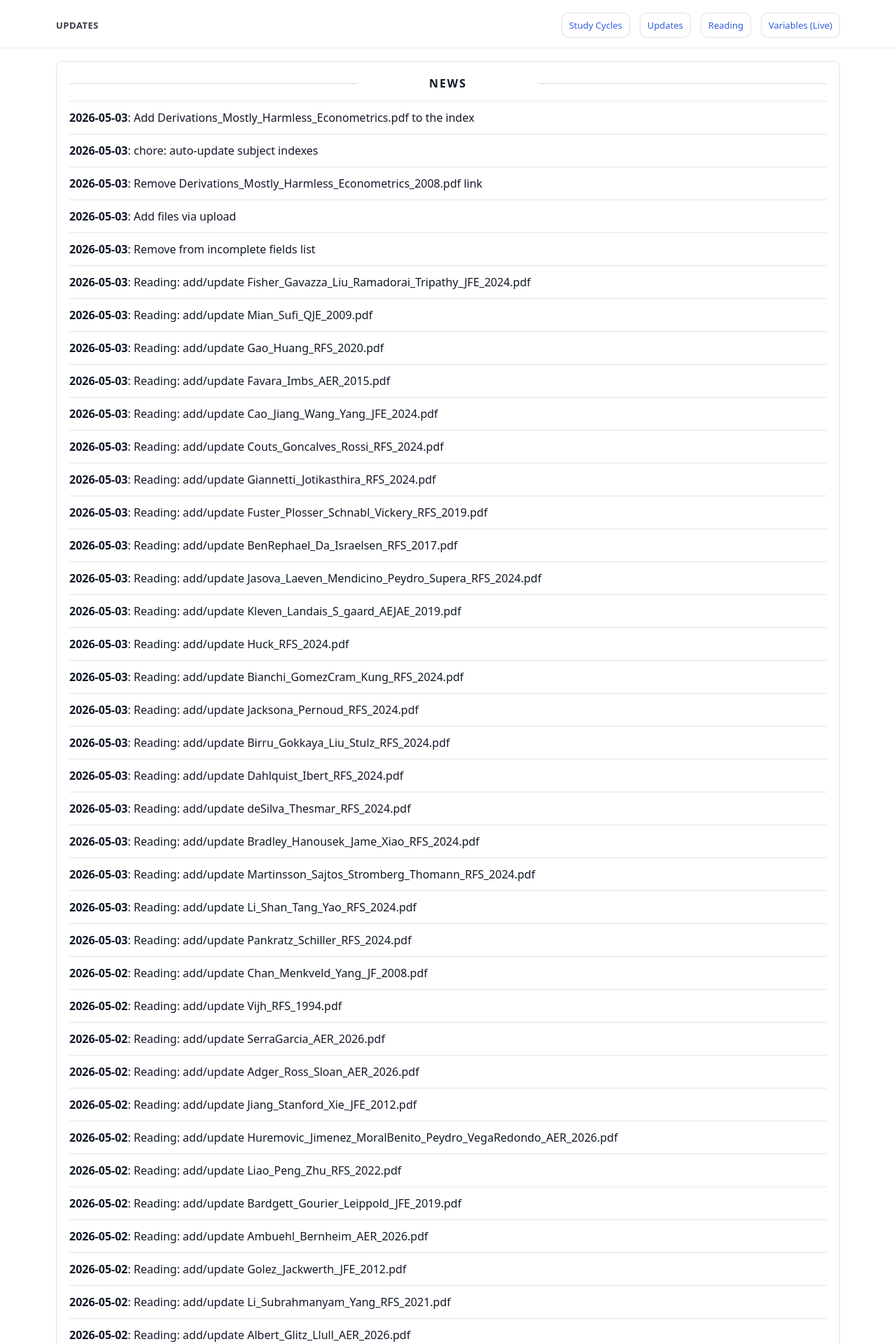
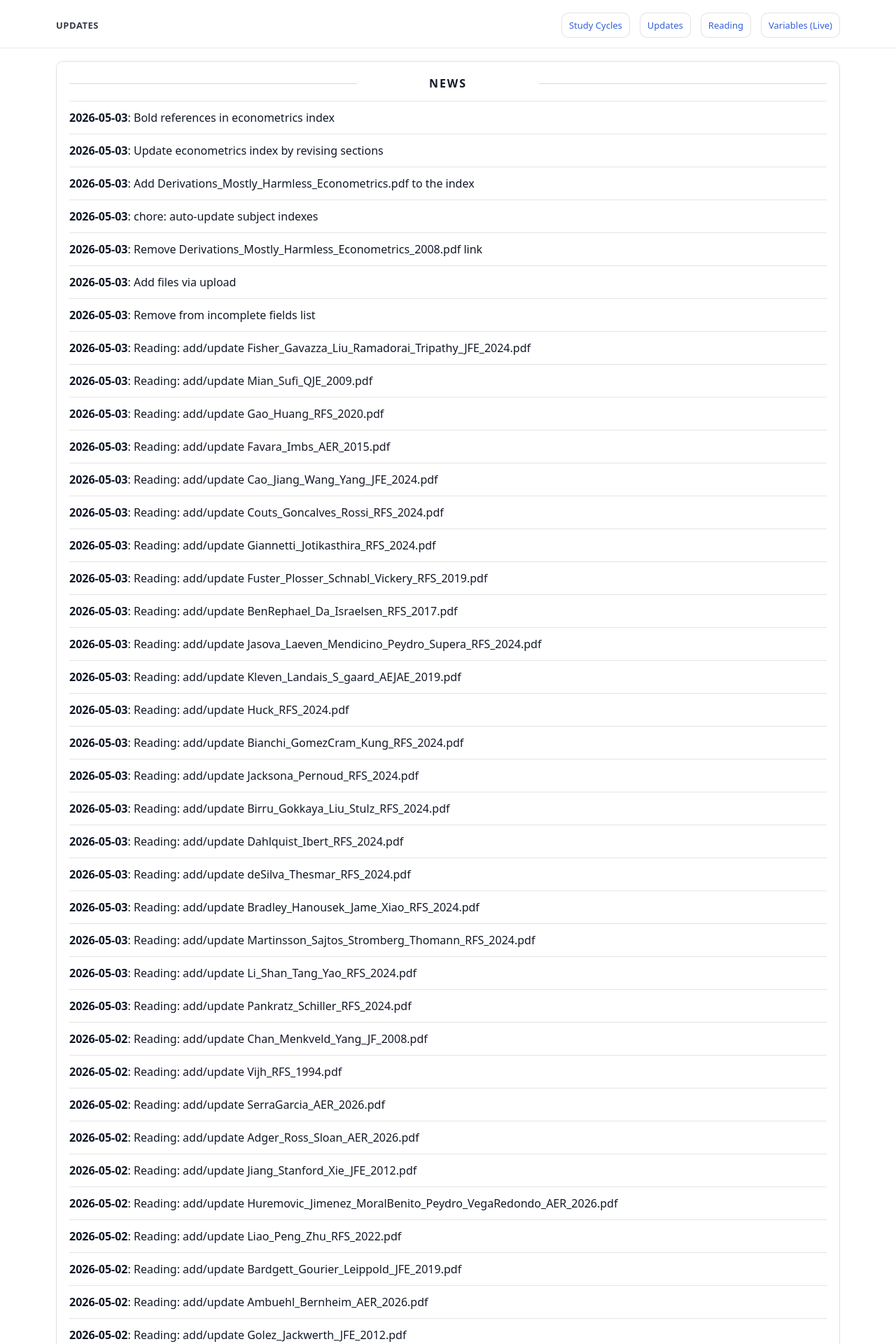
Before and after one commit to yaxinzn/study-archive, a Jekyll site: the page built from updates/index.md, in a window 1280 px wide. Shown: the top 1920 px of the page at 70% size. Built offline with Jekyll 4.4.1, drawn with Linux system fonts in a browser that asks for light colours; some of the changed text lies outside the part shown.

Commit message:
chore: update NEWS feed

```diff
--- a/_data/news.yml
+++ b/_data/news.yml
@@ -1,4 +1,10 @@
 # Auto-generated update history (sorted newest -> oldest). Do not edit manually.
+- ts: "1777808453"
+  date: "2026-05-03"
+  title: "Bold references in econometrics index"
+- ts: "1777808406"
+  date: "2026-05-03"
+  title: "Update econometrics index by revising sections"
 - ts: "1777808032"
   date: "2026-05-03"
   title: "Add Derivations_Mostly_Harmless_Econometrics.pdf to the index"
```
